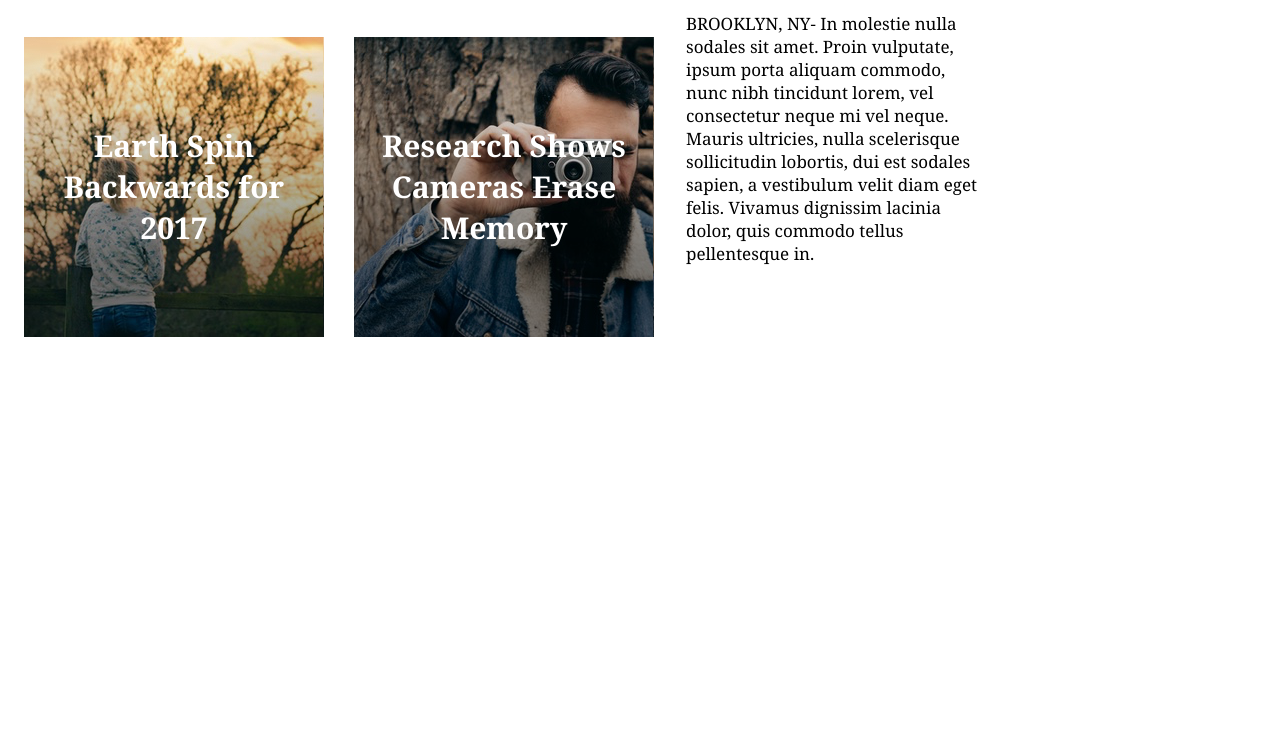
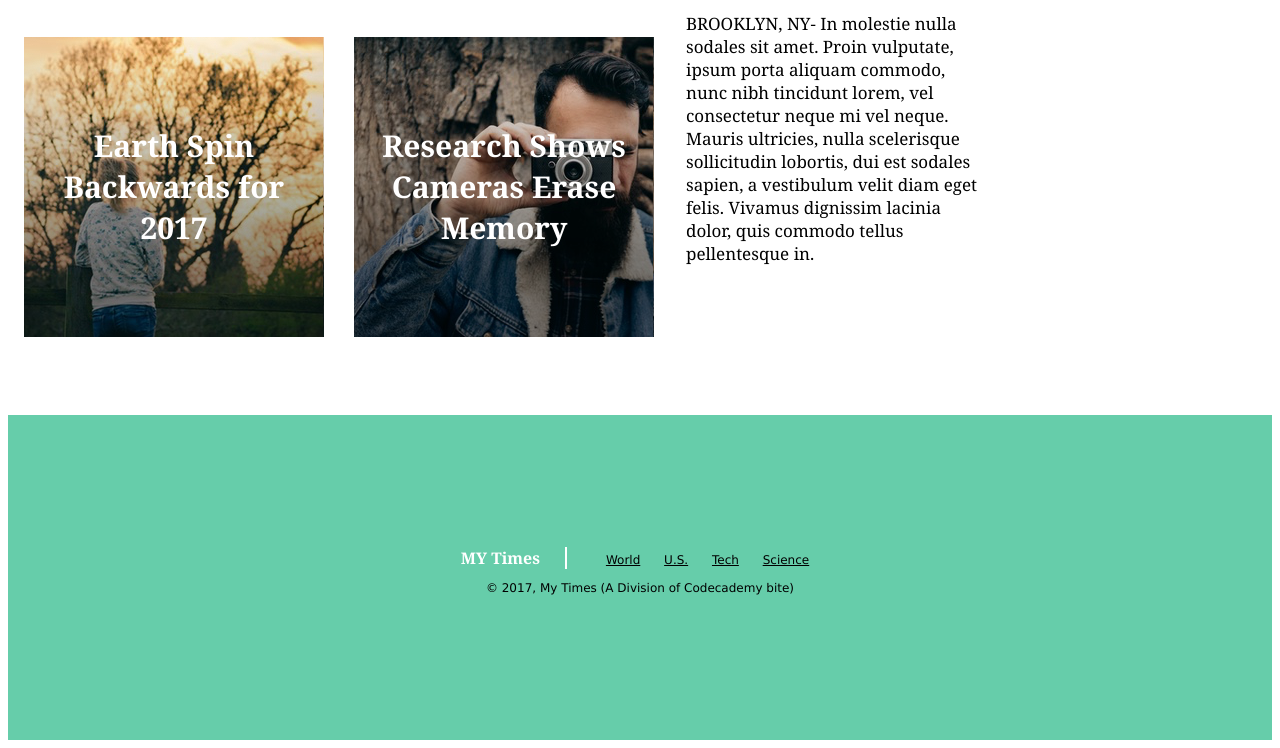
Before and after one commit to alehartl/my-times, a plain HTML site: page index.html in a window 1280 px wide. Shown: the part 983-1731 px from the top of the page. Before the commit the page ends 1328 px from the top, so only its background shows below. Drawn offline with Linux system fonts and the light colour scheme.

Commit message:
Footer complete

```diff
--- a/index.html
+++ b/index.html
@@ -83,5 +83,18 @@
         </div>
       </div>
     </div>
+
+    <!-- Footer -->
+    <footer>
+      <div>
+        <span class="mytimes">MY Times</span>
+        <div class="footerlinks">
+          <span class="footerlink"><a href="#world">World</a></span>
+          <span class="footerlink"><a href="#us">U.S.</a></span>
+          <span class="footerlink"><a href="#tech">Tech</a></span>
+          <span class="footerlink"><a href="#science">Science</a></span>
+        </div>
+      </div>
+      <p>&copy; 2017, My Times (A Division of Codecademy bite)</p>
   </body>
 </html>
--- a/resources/style.css
+++ b/resources/style.css
@@ -53,6 +53,7 @@ nav span a{
   padding-top: 116px;
   overflow: scroll;
   z-index: 0;
+  margin-bottom: 78px
 }
 
 .column{
@@ -176,3 +177,41 @@ span.bite{
   font-size: 12px;
   color: DimGray;
 }
+
+footer{
+  display: flex;
+  justify-content: center;
+  align-items: center;
+  background-color: MediumAquamarine;
+  margin: auto;
+  font-family: Verdana;
+  font-size: 12px;
+  flex-direction: column;
+  height: 325px;
+  width: 100%;
+}
+
+footer a{
+  font-family: Verdana;
+  font-size: 12px;
+  color: black;
+}
+
+.footerlinks{
+  display: inline-block;
+  padding-left: 25px;
+}
+
+.mytimes{
+  display: inline-block;
+  font-family: Georgia;
+  font-size: 16px;
+  font-weight: bold;
+  color: white;
+  border-right: 2px solid white;
+  padding-right: 25px;
+}
+
+.footerlink{
+  padding: 20px 10px;
+}
```
